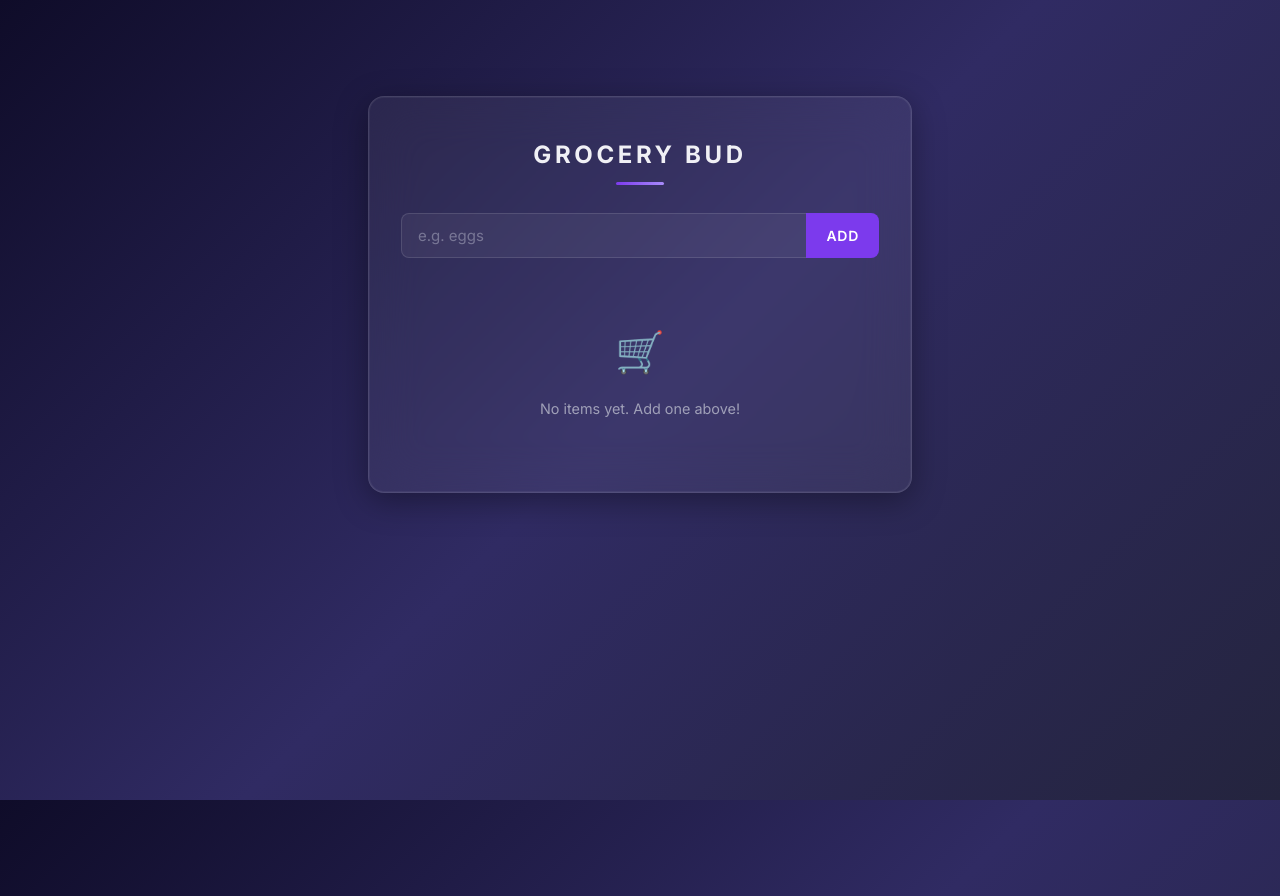
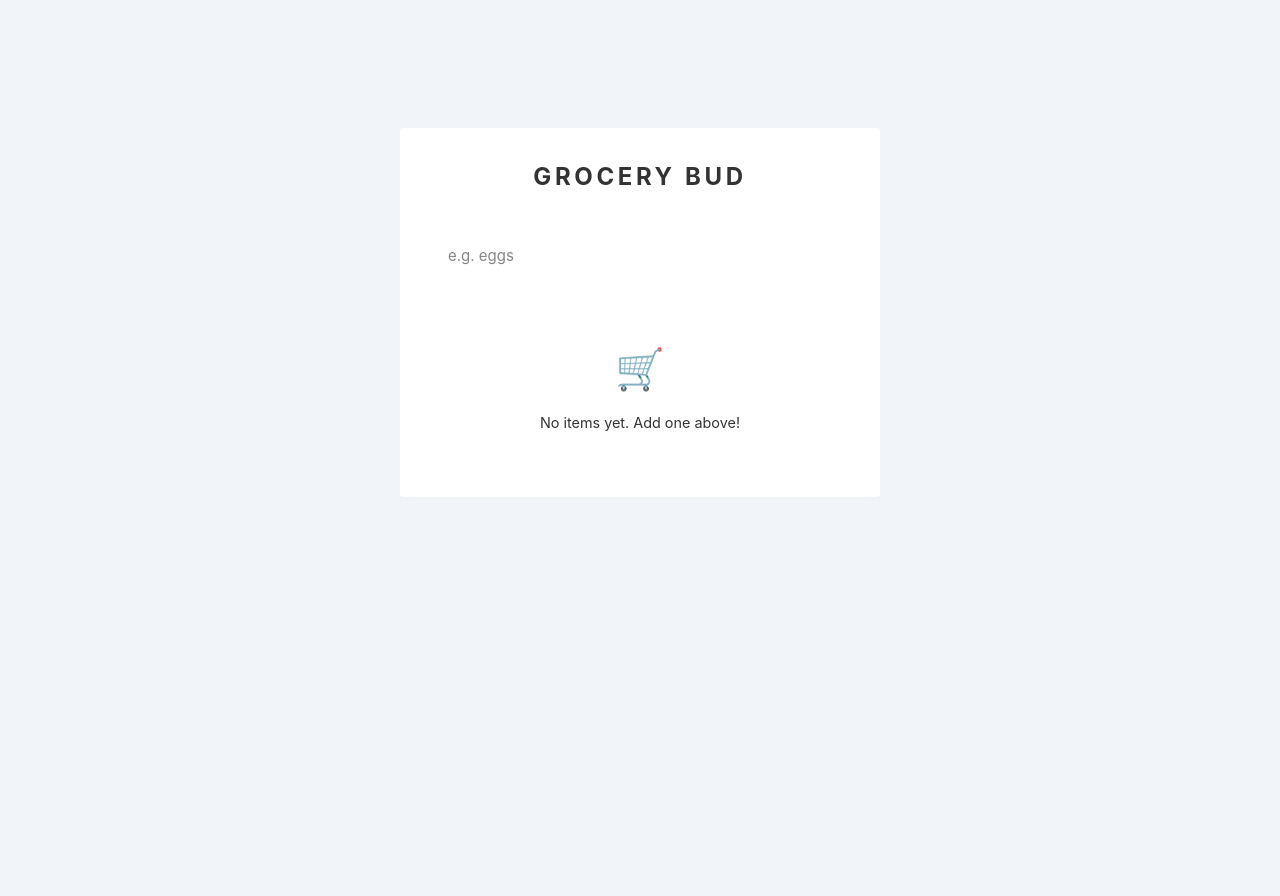
Before and after one commit to nzeespec/grocery-bud-django, a Django app: page / in a window 1280 px wide. After the commit the page ends 497 px from the top, so only its background shows below. Run offline with Django 5.2, Linux system fonts and the light colour scheme; data that the repository does not hold is empty.

Commit message:
style: reset global styles to clean baseline

```diff
--- a/grocery/static/grocery/css/global.css
+++ b/grocery/static/grocery/css/global.css
@@ -1,29 +1,3 @@
-@import url('https://fonts.googleapis.com/css2?family=Inter:wght@300;400;500;600;700&display=swap');
-
-:root {
-  --bg-gradient-start: #0f0c29;
-  --bg-gradient-mid: #302b63;
-  --bg-gradient-end: #24243e;
-  --card-bg: rgba(255, 255, 255, 0.06);
-  --card-border: rgba(255, 255, 255, 0.12);
-  --text-primary: #f0f0f5;
-  --text-secondary: #a0a0b8;
-  --accent: #7c3aed;
-  --accent-hover: #6d28d9;
-  --accent-glow: rgba(124, 58, 237, 0.35);
-  --success-bg: rgba(16, 185, 129, 0.15);
-  --success-border: rgba(16, 185, 129, 0.3);
-  --success-text: #6ee7b7;
-  --error-bg: rgba(239, 68, 68, 0.15);
-  --error-border: rgba(239, 68, 68, 0.3);
-  --error-text: #fca5a5;
-  --danger: #ef4444;
-  --danger-hover: #dc2626;
-  --radius: 1rem;
-  --radius-sm: 0.5rem;
-  --transition: 0.25s cubic-bezier(0.4, 0, 0.2, 1);
-}
-
 *,
 ::after,
 ::before {
@@ -33,77 +7,36 @@
 }
 
 body {
-  min-height: 100vh;
-  background: linear-gradient(135deg, var(--bg-gradient-start), var(--bg-gradient-mid), var(--bg-gradient-end));
-  background-attachment: fixed;
-  font-family: 'Inter', -apple-system, BlinkMacSystemFont, sans-serif;
+  background: #f1f5f9;
+  font-family: -apple-system, BlinkMacSystemFont, 'Segoe UI', sans-serif;
   font-weight: 400;
-  line-height: 1.5;
-  color: var(--text-primary);
-  -webkit-font-smoothing: antialiased;
-  -moz-osx-font-smoothing: grayscale;
+  line-height: 1.4;
+  color: #333;
 }
 
 .section-center {
   margin: 0 auto;
-  margin-top: 6rem;
-  margin-bottom: 4rem;
-  max-width: 34rem;
-  width: 90%;
-  background: var(--card-bg);
-  backdrop-filter: blur(24px);
-  -webkit-backdrop-filter: blur(24px);
-  border: 1px solid var(--card-border);
-  border-radius: var(--radius);
-  padding: 2.5rem 2rem;
-  position: relative;
-  box-shadow:
-    0 8px 32px rgba(0, 0, 0, 0.35),
-    0 0 0 1px rgba(255, 255, 255, 0.05) inset;
-  animation: fadeSlideUp 0.5s ease-out;
+  margin-top: 8rem;
+  max-width: 30rem;
+  background: #fff;
+  border-radius: 0.25rem;
+  padding: 2rem;
 }
 
-@keyframes fadeSlideUp {
-  from {
-    opacity: 0;
-    transform: translateY(20px);
-  }
-  to {
-    opacity: 1;
-    transform: translateY(0);
-  }
-}
-
-/* Alerts */
 .alert {
-  padding: 0.75rem 1.25rem;
-  margin-bottom: 1.25rem;
-  border-radius: var(--radius-sm);
+  padding: 0.5rem 1rem;
+  margin-bottom: 1rem;
+  border-radius: 0.25rem;
   text-align: center;
   font-size: 0.875rem;
-  font-weight: 500;
-  animation: alertSlide 0.35s ease-out;
-}
-
-@keyframes alertSlide {
-  from {
-    opacity: 0;
-    transform: translateY(-8px);
-  }
-  to {
-    opacity: 1;
-    transform: translateY(0);
-  }
 }
 
 .alert-success {
-  background: var(--success-bg);
-  border: 1px solid var(--success-border);
-  color: var(--success-text);
+  background: #d1fae5;
+  color: #065f46;
 }
 
 .alert-error {
-  background: var(--error-bg);
-  border: 1px solid var(--error-border);
-  color: var(--error-text);
+  background: #fee2e2;
+  color: #991b1b;
 }
```
